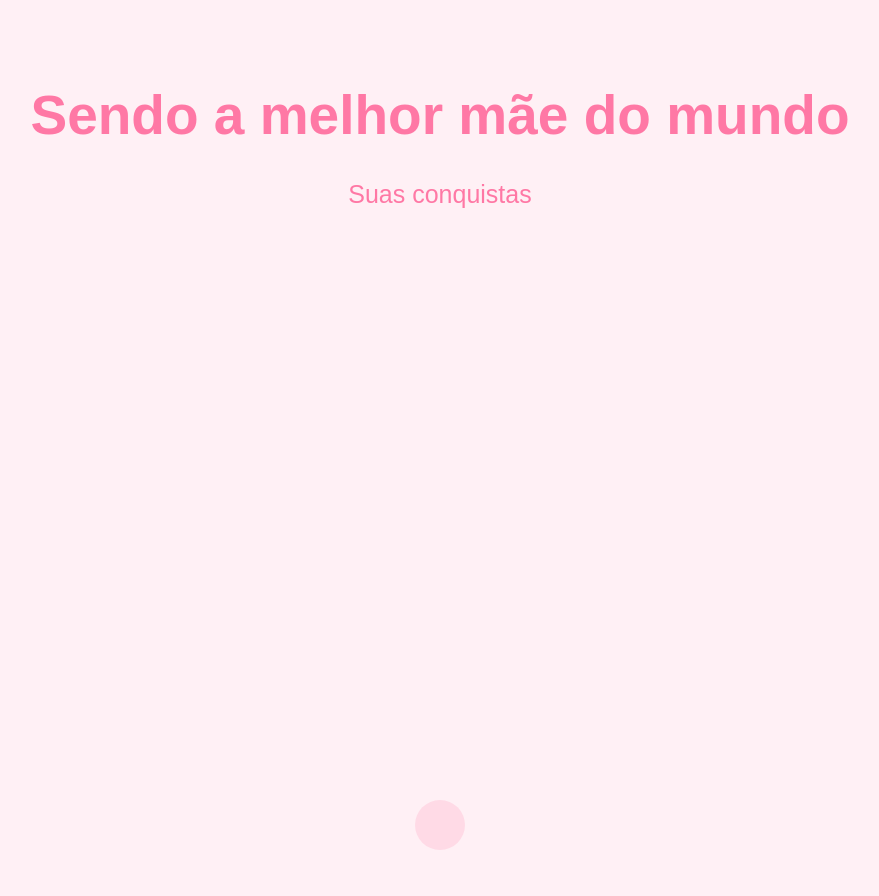
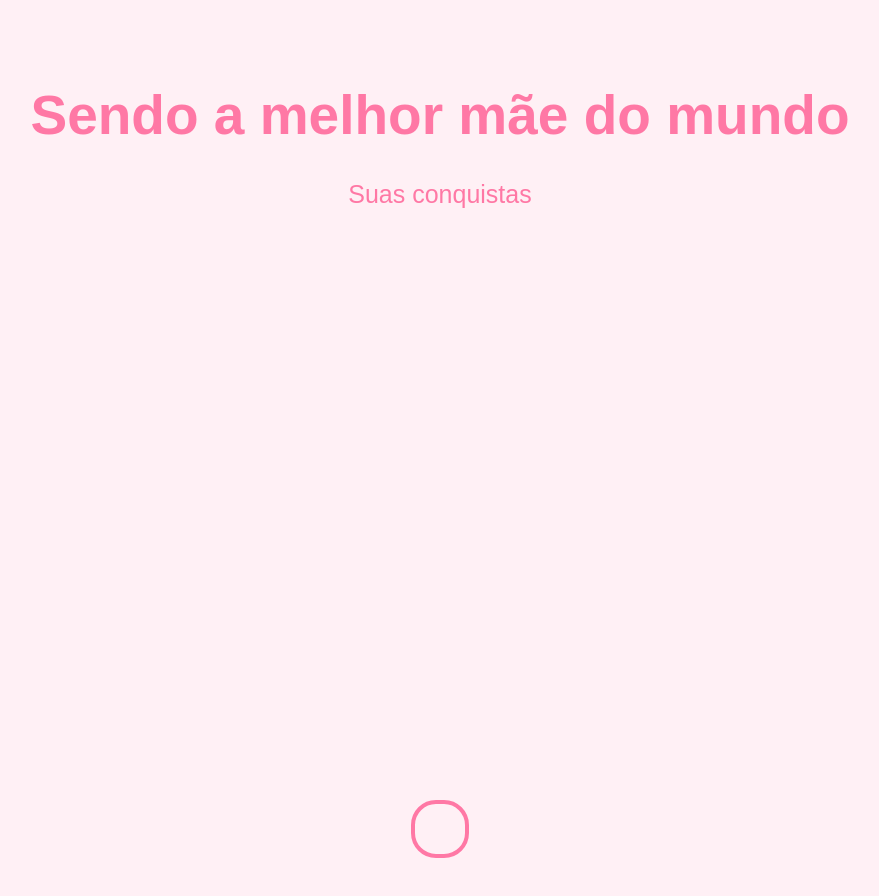
Before and after one commit to BujihCEO/Contador, a plain HTML site: page dia-das-maes/index.html in a window 1280 px wide. Shown: the whole page, without its empty margins (200-1079 px from the left). Drawn offline with Linux system fonts and the light colour scheme.

Commit message:
Update index.css

```diff
--- a/dia-das-maes/index.css
+++ b/dia-das-maes/index.css
@@ -127,6 +127,8 @@ h1 {
     margin: 1em;
     border-radius: 1em;
     background: #ffdae6;
+    background: #fff0f5;
+    border: 4px solid;
 }
 
 @keyframes trocarFrase {
```
